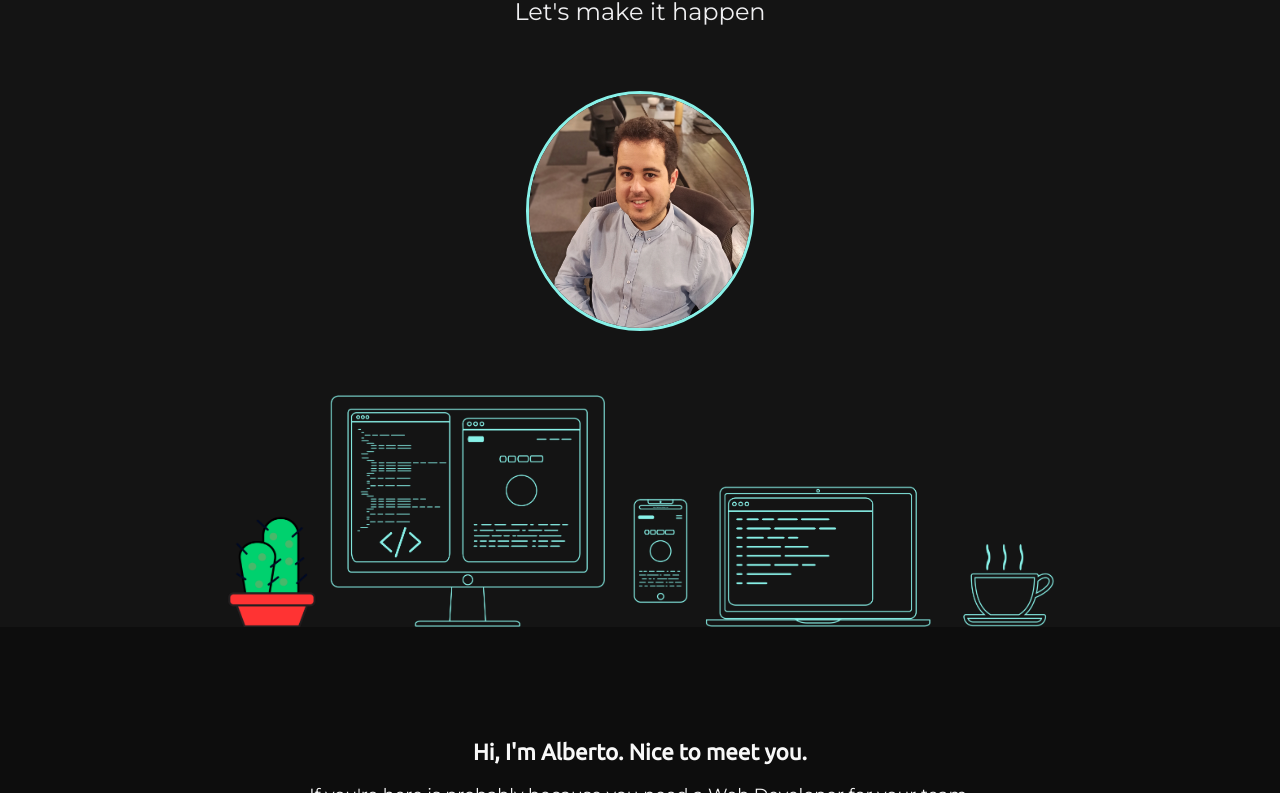
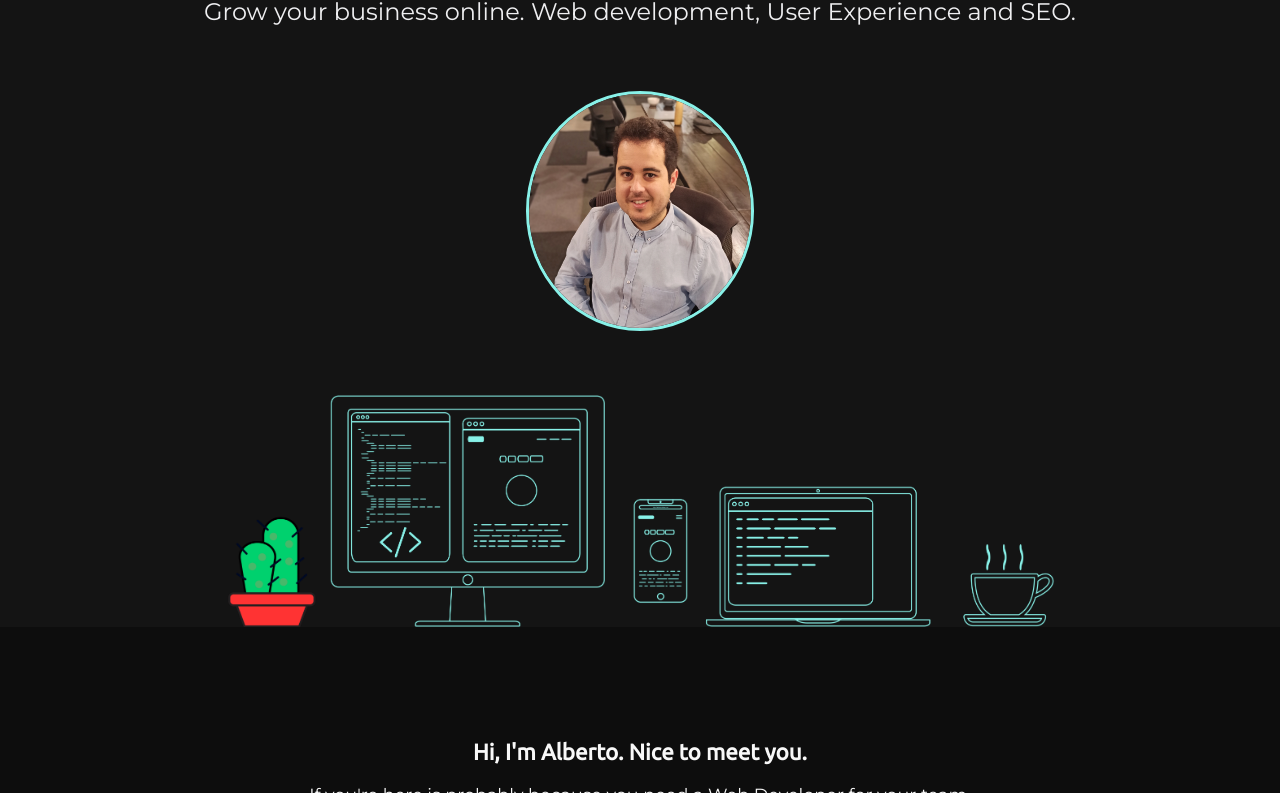
Before and after one commit to Albertoroldanq/portfolio-bootstrap, a plain HTML site: page index.html in a window 1280 px wide. Shown: the part 171-964 px from the top of the page. Drawn offline with nearby package versions, Linux system fonts and the light colour scheme.

Commit message:
Update index.html

```diff
--- a/index.html
+++ b/index.html
@@ -102,7 +102,7 @@
             <div class="col-10">
                 <div id="headingGroup" class="text-white text-center d-lg-block mb-5 mt-4">
                     <h1 class="mt-3 mt-md-5">WEB DEVELOPER</h1>
-                    <h2>Let's make it happen</h2>
+                    <h2>Grow your business online. Web development, User Experience and SEO.</h2>
                 </div>
             </div>
         </div>
```
